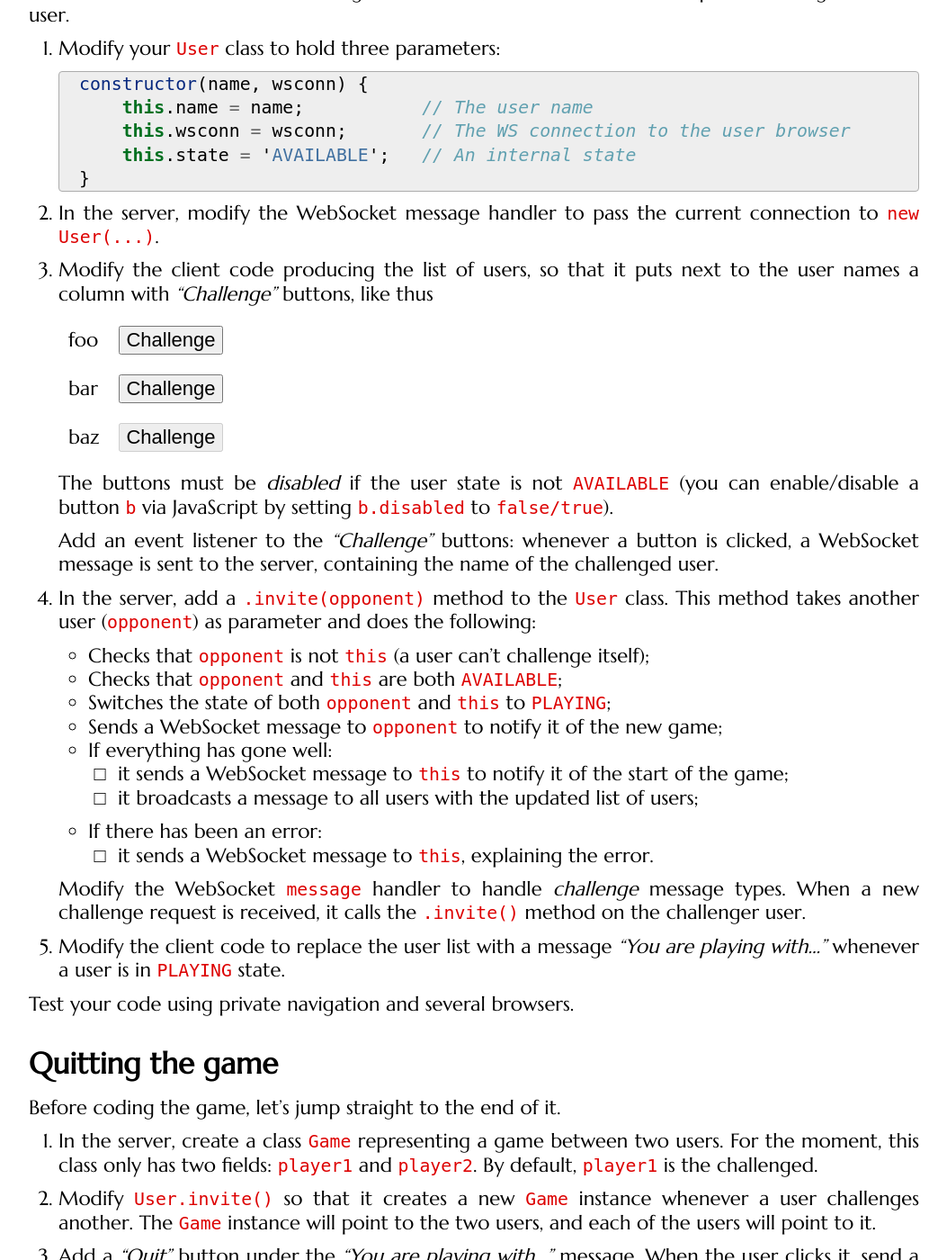
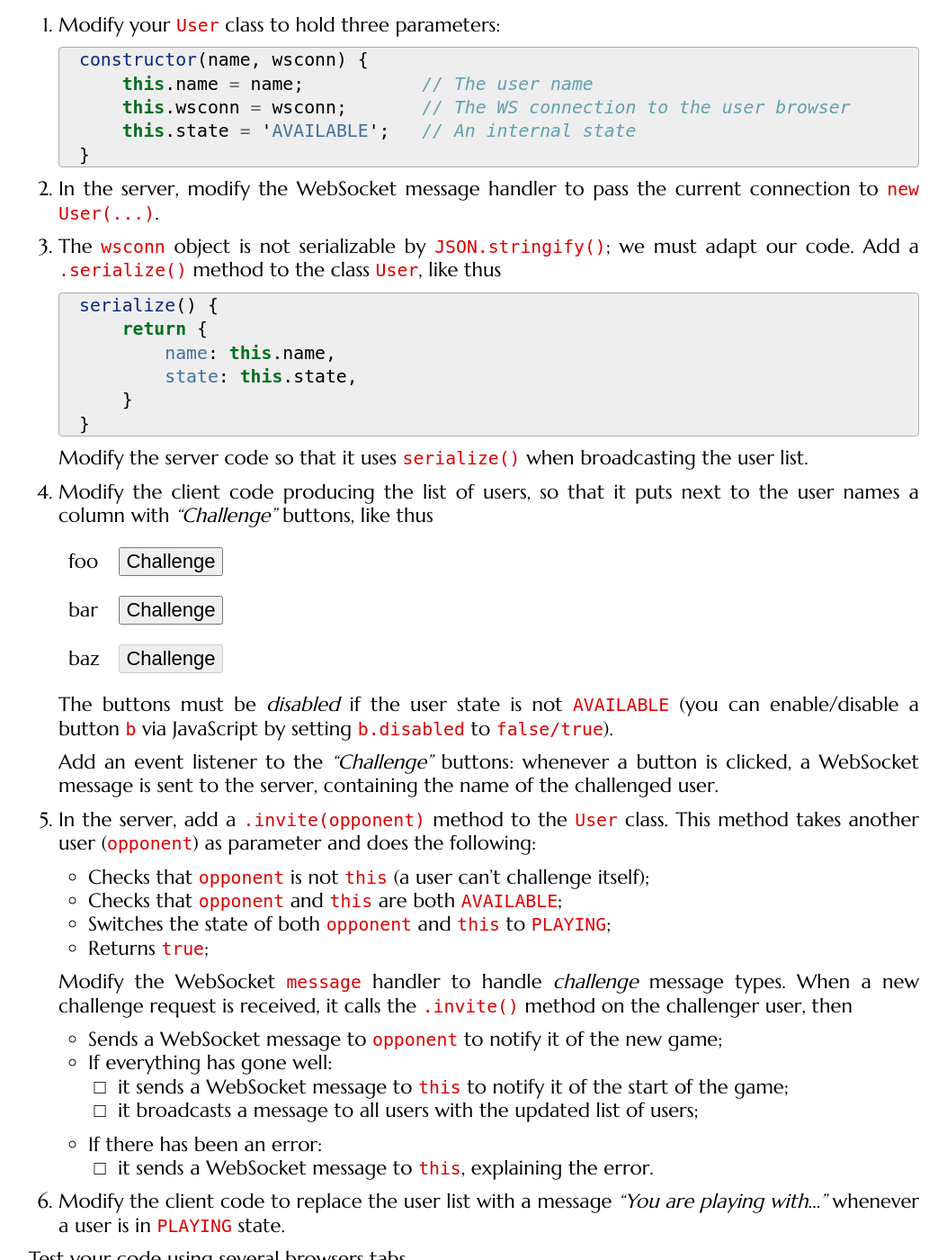
Before and after one commit to defeo/aws, a Jekyll site: the page built from _tutorials/websockets.md, in a window 1280 px wide and 1400 px high, scrolled down 7535 px. Shown: the whole window at 90% size, without its empty margins (113-1166 px from the left). Built offline with Jekyll 4.4.1, drawn with Linux system fonts in a browser that asks for light colours; some web fonts are replaced; some of the changed text lies outside the part shown.

Commit message:
Minor adjustments to WebSocket tutorial

````diff
--- a/_tutorials/websockets.md
+++ b/_tutorials/websockets.md
@@ -165,8 +166,8 @@ bit fragile and prone to memory leaks, but works nevertheless.
    API, dynamically present the user list in the browser as a
    `<table>` containing one row per user.
 
-   Test using private navigation and several browsers. You can also
-   ask a fried to connect to your app.
+   Test using several tabs. You can also ask a fried to connect to
+   your app.
 
    **Hint:** for convenience, it is best to write a function, say
    `createUserList`, that takes the list of users as input and returns
@@ -195,7 +196,7 @@ bit fragile and prone to memory leaks, but works nevertheless.
    to `/disconnect/:user` (a *beacon* is like a POST AJAX request, but
    it is guaranteed to be sent even if the window is closing).
 
-   Test your application using private navigation and several browsers.
+   Test your application using several tabs.
 
    **Note:** `beforeunload` is also fired when you reload the page, so
    expect a lot of disconnection events everytime you restart the
@@ -314,13 +315,12 @@ developping locally, you must use `ws://` instead.
    `close` event on `wsconn`. If `myuser` is not `null`, remove the
    user from `connected_users`.
 
-Test your application using private navigation and several
-browsers. Verify that connections and disconnections happen
-consistently.
+Test your application using several tabs. Verify that connections and
+disconnections happen consistently.
 
 ## Ditching short polling
 
-We still havent removed the short polling to `/userlist`. We must now
+We still haven't removed the short polling to `/userlist`. We must now
 notify all WebSocket clients whenever a connection/disconnection
 happens.
 
@@ -338,7 +338,7 @@ happens.
 3. Modify your client so that it updates the list of users whenever it
    receives a new message.
 
-Test your application using private navigation and several browsers.
+Test your application using several browsers tabs.
 
 ## Challenging
 
@@ -358,6 +358,22 @@ all users, we now need to send specific messages to each user.
 
 2. In the server, modify the WebSocket message handler to pass the
    current connection to `new User(...)`.
+
+3. The `wsconn` object is not serializable by `JSON.stringify()`; we
+   must adapt our code. Add a `.serialize()` method to the class
+   `User`, like thus
+
+   ```js
+   serialize() {
+       return {
+           name: this.name,
+           state: this.state,
+       }
+   }
+   ```
+
+   Modify the server code so that it uses `serialize()` when
+   broadcasting the user list.
 
 3. Modify the client code producing the list of users, so that it puts
    next to the user names a column with *"Challenge"* buttons, like
@@ -383,6 +399,12 @@ all users, we now need to send specific messages to each user.
    - Checks that `opponent` is not `this` (a user can't challenge itself);
    - Checks that `opponent` and `this` are both `AVAILABLE`;
    - Switches the state of both `opponent` and `this` to `PLAYING`;
+   - Returns `true`;
+
+   Modify the WebSocket `message` handler to handle *challenge*
+   message types. When a new challenge request is received, it calls
+   the `.invite()` method on the challenger user, then
+
    - Sends a WebSocket message to `opponent` to notify it of the new
      game;
    - If everything has gone well:
@@ -393,14 +415,10 @@ all users, we now need to send specific messages to each user.
    - If there has been an error:
      - it sends a WebSocket message to `this`, explaining the error.
 
-   Modify the WebSocket `message` handler to handle *challenge*
-   message types. When a new challenge request is received, it calls
-   the `.invite()` method on the challenger user.
-
 5. Modify the client code to replace the user list with a message
    *"You are playing with..."* whenever a user is in `PLAYING` state.
 
-Test your code using private navigation and several browsers.
+Test your code using several browsers tabs.
 
 ## Quitting the game
 
@@ -425,6 +443,12 @@ Before coding the game, let's jump straight to the end of it.
 
    - Check that the user is `PLAYING`,
    - Call the `.quit()` method of the associated `Game`,
+   - Return `true` if everything went well.
+
+   Modify the WebSocket `message` handler to handle *quit*
+   message types. When a new quit request is received, it calls
+   the `.quit()` method, then it must
+
    - Notify the opponent that the game is over,
    - If everything has gone well:
      - send a WebSocket message to `this` to notify it of the
````
Also changed, not shown: other parts of _tutorials/websockets.md (+5 -4 lines).
